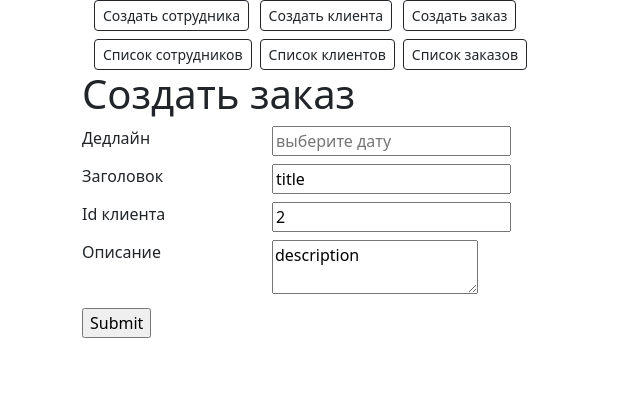
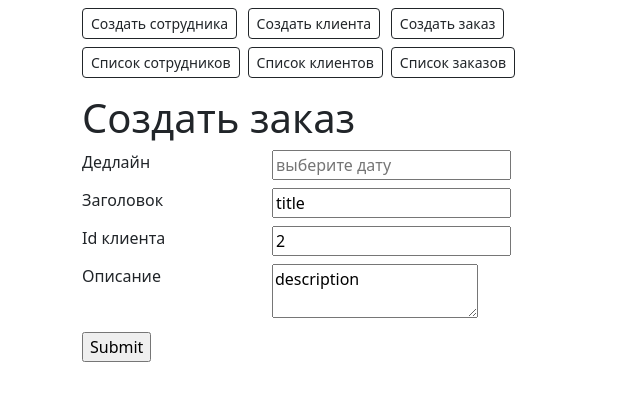
Before and after one commit to stz777/crm-mif, a Next.js app: page /leads/create in a window 1280 px wide. Shown: the top 400 px of the page, without its empty margins (0-640 px from the left). Built offline with nearby package versions, Linux system fonts and the light colour scheme.

Commit message:
create single lead page

```diff
--- a/src/app/layout.tsx
+++ b/src/app/layout.tsx
@@ -13,11 +13,11 @@ export default function RootLayout({
     <html lang="ru">
       <body>
         <header>
-          <div className="container">
+          <div className="container mt-2">
             <NavBar />
           </div>
         </header>
-        <div className="container">
+        <div className="container mt-3">
           {children}
         </div>
         <ToastContainer />
@@ -27,7 +27,7 @@ export default function RootLayout({
 }
 
 function NavBar() {
-  return <div className="container-fluid">
+  return <div className="">
     <div className="d-flex">
       <div className="me-2">
         <Link href="/employees/create" className="btn btn-sm btn-outline-dark mb-2">Создать сотрудника</Link><br />
```
Also changed, not shown: src/app/leads/get/page.tsx (+4 -3 lines), src/app/leads/single/[id]/page.tsx (added, +7 -0 lines).
